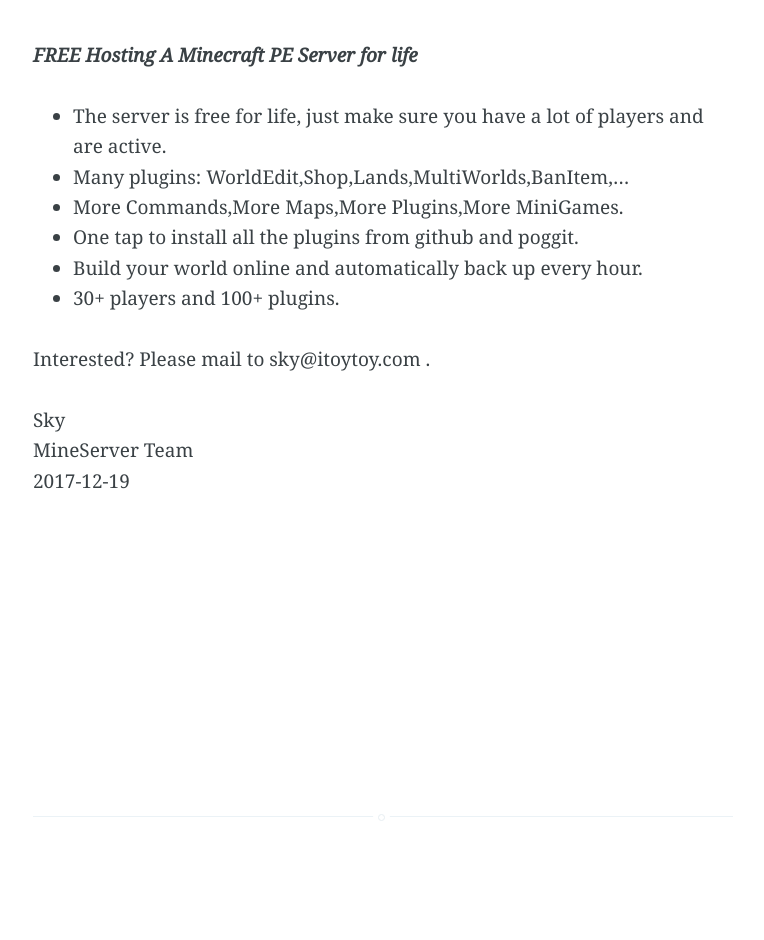
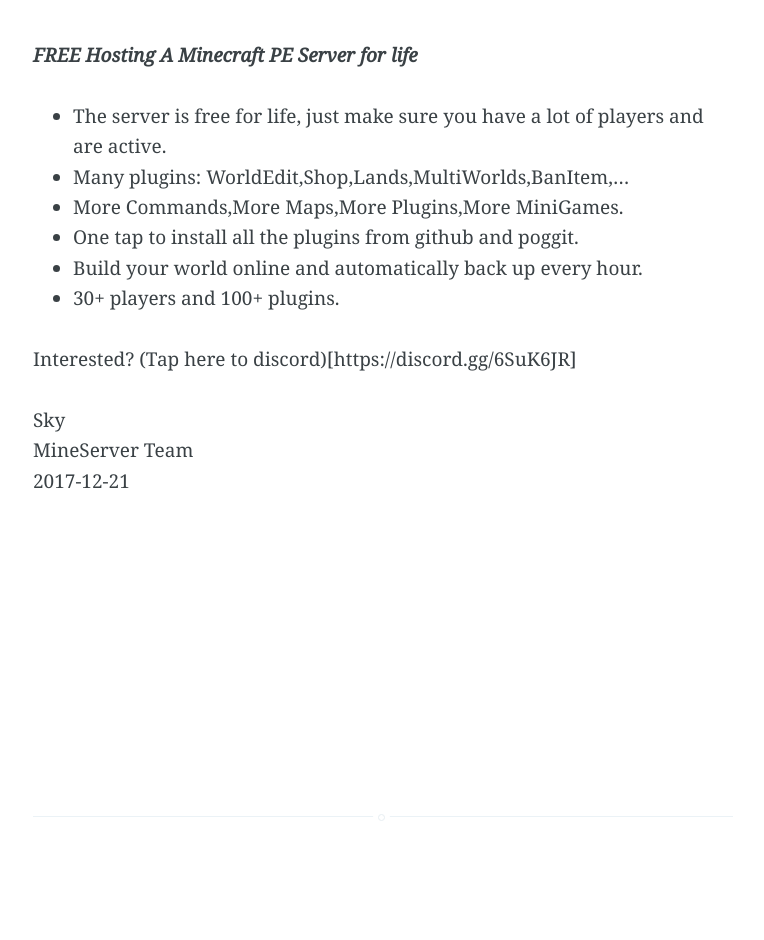
Before and after one commit to Minecraft-PE-Servers/Minecraft-PE-Servers.github.io, a Jekyll site: the page built from _posts/2016-06-10-mineserver-feedback.md, in a window 1280 px wide. Shown: the whole page, without its empty margins (257-1021 px from the left). Built offline with Jekyll 4.4.1, drawn with Linux system fonts in a browser that asks for light colours.

Commit message:
Update 2016-06-10-mineserver-feedback.md

```diff
--- a/_posts/2016-06-10-mineserver-feedback.md
+++ b/_posts/2016-06-10-mineserver-feedback.md
@@ -15,8 +15,8 @@
 - Build your world online and automatically back up every hour.
 - 30+ players and 100+ plugins.
 
-Interested? Please mail to sky@itoytoy.com .
+Interested? (Tap here to discord)[https://discord.gg/6SuK6JR]
 
 Sky
 MineServer Team
-2017-12-19
+2017-12-21
```
